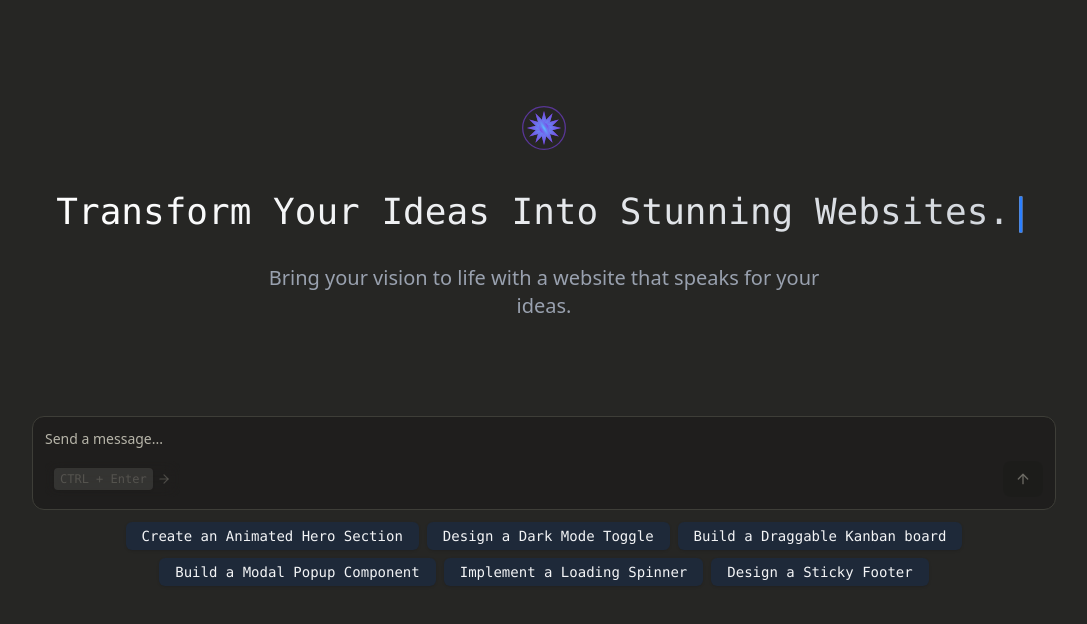
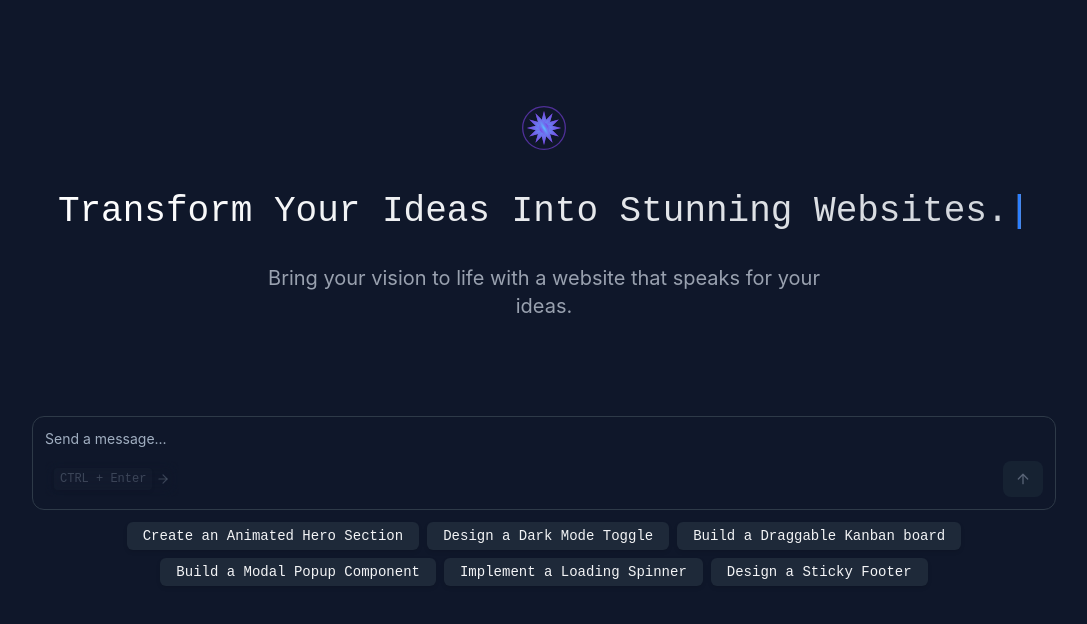
Before and after one commit to bhargav-yarlagadda/nuView, a Next.js app: page / in a window 1280 px wide. Shown: the top 624 px of the page, without its empty margins (96-1183 px from the left). Built offline with nearby package versions, Linux system fonts and the light colour scheme.

Commit message:
fix .adjustments in dark and light themes

```diff
--- a/src/app/globals.css
+++ b/src/app/globals.css
@@ -2,99 +2,100 @@
 @import "tw-animate-css";
 
 @custom-variant dark (&:is(.dark *));
-
 :root {
-  --background: oklch(93.011% 0.02847 93.777);
-  --foreground: oklch(0.3438 0.0269 95.7226);
-  --card: oklch(0.9818 0.0054 95.0986);
-  --card-foreground: oklch(0.1908 0.0020 106.5859);
+  --background: oklch(0.9683 0.0069 247.8956);
+  --foreground: oklch(0.2077 0.0398 265.7549);
+  --card: oklch(1.0000 0 0);
+  --card-foreground: oklch(0.2077 0.0398 265.7549);
   --popover: oklch(1.0000 0 0);
-  --popover-foreground: oklch(0.2671 0.0196 98.9390);
-  --primary: oklch(0.6171 0.1375 39.0427);
+  --popover-foreground: oklch(0.2077 0.0398 265.7549);
+  --primary: oklch(0.7049 0.1867 47.6044);
   --primary-foreground: oklch(1.0000 0 0);
-  --secondary: oklch(0.9245 0.0138 92.9892);
-  --secondary-foreground: oklch(0.4334 0.0177 98.6048);
-  --muted: oklch(0.9341 0.0153 90.2390);
-  --muted-foreground: oklch(0.6059 0.0075 97.4233);
-  --accent: oklch(0.9245 0.0138 92.9892);
-  --accent-foreground: oklch(0.2671 0.0196 98.9390);
-  --destructive: oklch(0.1908 0.0020 106.5859);
+  --secondary: oklch(0.9752 0.0171 67.6255);
+  --secondary-foreground: oklch(0.6461 0.1943 41.1158);
+  --muted: oklch(0.9869 0.0214 95.2774);
+  --muted-foreground: oklch(0.4698 0.1430 37.3035);
+  --accent: oklch(0.9752 0.0171 67.6255);
+  --accent-foreground: oklch(0.6461 0.1943 41.1158);
+  --destructive: oklch(0.5771 0.2152 27.3250);
   --destructive-foreground: oklch(1.0000 0 0);
-  --border: oklch(0.8847 0.0069 97.3627);
-  --input: oklch(0.7621 0.0156 98.3528);
-  --ring: oklch(0.5937 0.1673 253.0630);
-  --chart-1: oklch(0.5583 0.1276 42.9956);
-  --chart-2: oklch(0.6898 0.1581 290.4107);
-  --chart-3: oklch(0.8816 0.0276 93.1280);
-  --chart-4: oklch(0.8822 0.0403 298.1792);
-  --chart-5: oklch(0.5608 0.1348 42.0584);
-  --sidebar: oklch(0.9663 0.0080 98.8792);
-  --sidebar-foreground: oklch(0.3590 0.0051 106.6524);
-  --sidebar-primary: oklch(0.6171 0.1375 39.0427);
-  --sidebar-primary-foreground: oklch(0.9881 0 0);
-  --sidebar-accent: oklch(0.9245 0.0138 92.9892);
-  --sidebar-accent-foreground: oklch(0.3250 0 0);
-  --sidebar-border: oklch(0.9401 0 0);
-  --sidebar-ring: oklch(0.7731 0 0);
-  --font-sans: ui-sans-serif, system-ui, -apple-system, BlinkMacSystemFont, 'Segoe UI', Roboto, 'Helvetica Neue', Arial, 'Noto Sans', sans-serif, 'Apple Color Emoji', 'Segoe UI Emoji', 'Segoe UI Symbol', 'Noto Color Emoji';
-  --font-serif: ui-serif, Georgia, Cambria, "Times New Roman", Times, serif;
-  --font-mono: ui-monospace, SFMono-Regular, Menlo, Monaco, Consolas, "Liberation Mono", "Courier New", monospace;
+  --border: oklch(0.8366 0.1165 66.2896);
+  --input: oklch(0.9015 0.0729 70.6972);
+  --ring: oklch(0.7049 0.1867 47.6044);
+  --chart-1: oklch(0.7049 0.1867 47.6044);
+  --chart-2: oklch(0.6461 0.1943 41.1158);
+  --chart-3: oklch(0.6658 0.1574 58.3183);
+  --chart-4: oklch(0.5553 0.1455 48.9975);
+  --chart-5: oklch(0.4732 0.1247 46.2007);
+  --sidebar: oklch(0.9869 0.0214 95.2774);
+  --sidebar-foreground: oklch(0.4698 0.1430 37.3035);
+  --sidebar-primary: oklch(0.7049 0.1867 47.6044);
+  --sidebar-primary-foreground: oklch(1.0000 0 0);
+  --sidebar-accent: oklch(0.8366 0.1165 66.2896);
+  --sidebar-accent-foreground: oklch(0.4698 0.1430 37.3035);
+  --sidebar-border: oklch(0.9015 0.0729 70.6972);
+  --sidebar-ring: oklch(0.7049 0.1867 47.6044);
+  --font-sans: Inter, sans-serif;
+  --font-serif: Georgia, serif;
+  --font-mono: Roboto Mono, monospace;
   --radius: 0.5rem;
-  --shadow-2xs: 0 1px 3px 0px hsl(0 0% 0% / 0.05);
-  --shadow-xs: 0 1px 3px 0px hsl(0 0% 0% / 0.05);
-  --shadow-sm: 0 1px 3px 0px hsl(0 0% 0% / 0.10), 0 1px 2px -1px hsl(0 0% 0% / 0.10);
-  --shadow: 0 1px 3px 0px hsl(0 0% 0% / 0.10), 0 1px 2px -1px hsl(0 0% 0% / 0.10);
-  --shadow-md: 0 1px 3px 0px hsl(0 0% 0% / 0.10), 0 2px 4px -1px hsl(0 0% 0% / 0.10);
-  --shadow-lg: 0 1px 3px 0px hsl(0 0% 0% / 0.10), 0 4px 6px -1px hsl(0 0% 0% / 0.10);
-  --shadow-xl: 0 1px 3px 0px hsl(0 0% 0% / 0.10), 0 8px 10px -1px hsl(0 0% 0% / 0.10);
-  --shadow-2xl: 0 1px 3px 0px hsl(0 0% 0% / 0.25);
+  --shadow-2xs: 0px 2px 4px 0px hsl(0 0% 0% / 0.05);
+  --shadow-xs: 0px 2px 4px 0px hsl(0 0% 0% / 0.05);
+  --shadow-sm: 0px 2px 4px 0px hsl(0 0% 0% / 0.10), 0px 1px 2px -1px hsl(0 0% 0% / 0.10);
+  --shadow: 0px 2px 4px 0px hsl(0 0% 0% / 0.10), 0px 1px 2px -1px hsl(0 0% 0% / 0.10);
+  --shadow-md: 0px 2px 4px 0px hsl(0 0% 0% / 0.10), 0px 2px 4px -1px hsl(0 0% 0% / 0.10);
+  --shadow-lg: 0px 2px 4px 0px hsl(0 0% 0% / 0.10), 0px 4px 6px -1px hsl(0 0% 0% / 0.10);
+  --shadow-xl: 0px 2px 4px 0px hsl(0 0% 0% / 0.10), 0px 8px 10px -1px hsl(0 0% 0% / 0.10);
+  --shadow-2xl: 0px 2px 4px 0px hsl(0 0% 0% / 0.25);
+  --tracking-normal: 0rem;
+  --spacing: 0.25rem;
 }
 
 .dark {
-  --background: oklch(0.2679 0.0036 106.6427);
-  --foreground: oklch(0.8074 0.0142 93.0137);
-  --card: oklch(0.2679 0.0036 106.6427);
-  --card-foreground: oklch(0.9818 0.0054 95.0986);
-  --popover: oklch(0.3085 0.0035 106.6039);
-  --popover-foreground: oklch(0.9211 0.0040 106.4781);
-  --primary: oklch(0.6724 0.1308 38.7559);
+  --background: oklch(0.2077 0.0398 265.7549);
+  --foreground: oklch(0.9842 0.0034 247.8575);
+  --card: oklch(0.2505 0.0338 259.5834);
+  --card-foreground: oklch(0.9842 0.0034 247.8575);
+  --popover: oklch(0.2505 0.0338 259.5834);
+  --popover-foreground: oklch(0.9842 0.0034 247.8575);
+  --primary: oklch(0.6671 0.1615 245.5400);
   --primary-foreground: oklch(1.0000 0 0);
-  --secondary: oklch(0.9818 0.0054 95.0986);
-  --secondary-foreground: oklch(0.3085 0.0035 106.6039);
-  --muted: oklch(0.2213 0.0038 106.7070);
-  --muted-foreground: oklch(0.7713 0.0169 99.0657);
-  --accent: oklch(0.2130 0.0078 95.4245);
-  --accent-foreground: oklch(0.9663 0.0080 98.8792);
-  --destructive: oklch(0.6368 0.2078 25.3313);
-  --destructive-foreground: oklch(1.0000 0 0);
-  --border: oklch(0.3618 0.0101 106.8928);
-  --input: oklch(0.4336 0.0113 100.2195);
-  --ring: oklch(0.5937 0.1673 253.0630);
-  --chart-1: oklch(0.5583 0.1276 42.9956);
-  --chart-2: oklch(0.6898 0.1581 290.4107);
-  --chart-3: oklch(0.2130 0.0078 95.4245);
-  --chart-4: oklch(0.3074 0.0516 289.3230);
-  --chart-5: oklch(0.5608 0.1348 42.0584);
-  --sidebar: oklch(0.2357 0.0024 67.7077);
-  --sidebar-foreground: oklch(0.8074 0.0142 93.0137);
-  --sidebar-primary: oklch(0.3250 0 0);
-  --sidebar-primary-foreground: oklch(0.9881 0 0);
-  --sidebar-accent: oklch(0.1680 0.0020 106.6177);
-  --sidebar-accent-foreground: oklch(0.8074 0.0142 93.0137);
-  --sidebar-border: oklch(0.9401 0 0);
-  --sidebar-ring: oklch(0.7731 0 0);
-  --font-sans: ui-sans-serif, system-ui, -apple-system, BlinkMacSystemFont, 'Segoe UI', Roboto, 'Helvetica Neue', Arial, 'Noto Sans', sans-serif, 'Apple Color Emoji', 'Segoe UI Emoji', 'Segoe UI Symbol', 'Noto Color Emoji';
-  --font-serif: ui-serif, Georgia, Cambria, "Times New Roman", Times, serif;
-  --font-mono: ui-monospace, SFMono-Regular, Menlo, Monaco, Consolas, "Liberation Mono", "Courier New", monospace;
+  --secondary: oklch(0.3717 0.0392 257.2870);
+  --secondary-foreground: oklch(0.9842 0.0034 247.8575);
+  --muted: oklch(0.2896 0.0335 245.7037);
+  --muted-foreground: oklch(0.7457 0.0304 254.7208);
+  --accent: oklch(0.2896 0.0335 245.7037);
+  --accent-foreground: oklch(0.9842 0.0034 247.8575);
+  --destructive: oklch(0.5858 0.2220 17.5846);
+  --destructive-foreground: oklch(0.9842 0.0034 247.8575);
+  --border: oklch(0.3436 0.0294 252.5563);
+  --input: oklch(0.3436 0.0294 252.5563);
+  --ring: oklch(0.6671 0.1615 245.5400);
+  --chart-1: oklch(0.6671 0.1615 245.5400);
+  --chart-2: oklch(0.7038 0.1230 182.5025);
+  --chart-3: oklch(0.7049 0.1867 47.6044);
+  --chart-4: oklch(0.6056 0.2189 292.7172);
+  --chart-5: oklch(0.6559 0.2118 354.3084);
+  --sidebar: oklch(0.2077 0.0398 265.7549);
+  --sidebar-foreground: oklch(0.9842 0.0034 247.8575);
+  --sidebar-primary: oklch(0.6671 0.1615 245.5400);
+  --sidebar-primary-foreground: oklch(1.0000 0 0);
+  --sidebar-accent: oklch(0.2896 0.0335 245.7037);
+  --sidebar-accent-foreground: oklch(0.9842 0.0034 247.8575);
+  --sidebar-border: oklch(0.3436 0.0294 252.5563);
+  --sidebar-ring: oklch(0.6671 0.1615 245.5400);
+  --font-sans: Inter, sans-serif;
+  --font-serif: Georgia, serif;
+  --font-mono: Roboto Mono, monospace;
   --radius: 0.5rem;
-  --shadow-2xs: 0 1px 3px 0px hsl(0 0% 0% / 0.05);
-  --shadow-xs: 0 1px 3px 0px hsl(0 0% 0% / 0.05);
-  --shadow-sm: 0 1px 3px 0px hsl(0 0% 0% / 0.10), 0 1px 2px -1px hsl(0 0% 0% / 0.10);
-  --shadow: 0 1px 3px 0px hsl(0 0% 0% / 0.10), 0 1px 2px -1px hsl(0 0% 0% / 0.10);
-  --shadow-md: 0 1px 3px 0px hsl(0 0% 0% / 0.10), 0 2px 4px -1px hsl(0 0% 0% / 0.10);
-  --shadow-lg: 0 1px 3px 0px hsl(0 0% 0% / 0.10), 0 4px 6px -1px hsl(0 0% 0% / 0.10);
-  --shadow-xl: 0 1px 3px 0px hsl(0 0% 0% / 0.10), 0 8px 10px -1px hsl(0 0% 0% / 0.10);
-  --shadow-2xl: 0 1px 3px 0px hsl(0 0% 0% / 0.25);
+  --shadow-2xs: 0px 2px 4px 0px hsl(0 0% 0% / 0.05);
+  --shadow-xs: 0px 2px 4px 0px hsl(0 0% 0% / 0.05);
+  --shadow-sm: 0px 2px 4px 0px hsl(0 0% 0% / 0.10), 0px 1px 2px -1px hsl(0 0% 0% / 0.10);
+  --shadow: 0px 2px 4px 0px hsl(0 0% 0% / 0.10), 0px 1px 2px -1px hsl(0 0% 0% / 0.10);
+  --shadow-md: 0px 2px 4px 0px hsl(0 0% 0% / 0.10), 0px 2px 4px -1px hsl(0 0% 0% / 0.10);
+  --shadow-lg: 0px 2px 4px 0px hsl(0 0% 0% / 0.10), 0px 4px 6px -1px hsl(0 0% 0% / 0.10);
+  --shadow-xl: 0px 2px 4px 0px hsl(0 0% 0% / 0.10), 0px 8px 10px -1px hsl(0 0% 0% / 0.10);
+  --shadow-2xl: 0px 2px 4px 0px hsl(0 0% 0% / 0.25);
 }
 
 @theme inline {
@@ -148,8 +149,21 @@
   --shadow-lg: var(--shadow-lg);
   --shadow-xl: var(--shadow-xl);
   --shadow-2xl: var(--shadow-2xl);
+
+  --tracking-tighter: calc(var(--tracking-normal) - 0.05em);
+  --tracking-tight: calc(var(--tracking-normal) - 0.025em);
+  --tracking-normal: var(--tracking-normal);
+  --tracking-wide: calc(var(--tracking-normal) + 0.025em);
+  --tracking-wider: calc(var(--tracking-normal) + 0.05em);
+  --tracking-widest: calc(var(--tracking-normal) + 0.1em);
 }
 
+body {
+  letter-spacing: var(--tracking-normal);
+}
+body {
+  letter-spacing: var(--tracking-normal);
+}
 @layer base {
   * {
     @apply border-border outline-ring/50;
```
